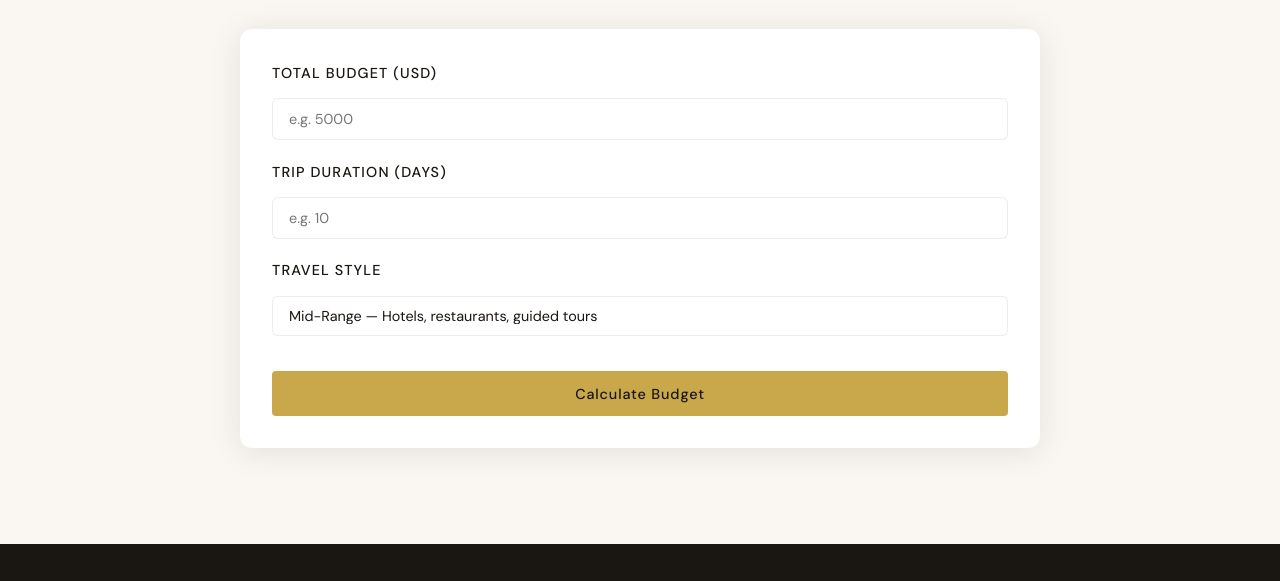
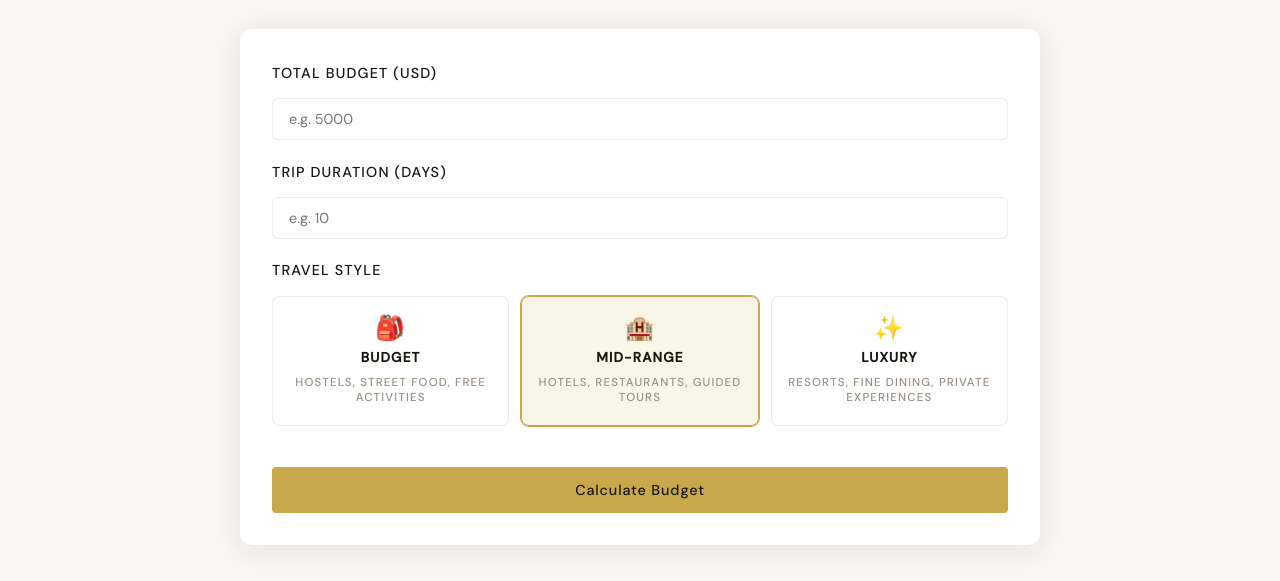
Before and after one commit to nirviknb/Travel_recommendation4, a website: page budget.html in a window 1280 px wide. Shown: the part 216-797 px from the top of the page. Drawn offline with nearby package versions, Linux system fonts and the light colour scheme.

Commit message:
more changes to budget page ui

```diff
--- a/budget.html
+++ b/budget.html
@@ -54,12 +54,33 @@
           <input type="number" id="budgetDays" placeholder="e.g. 10" min="1" />
         </div>
         <div class="form-group">
-          <label for="budgetStyle">Travel Style</label>
-          <select id="budgetStyle">
-            <option value="budget">Budget — Hostels, street food, free activities</option>
-            <option value="mid" selected>Mid-Range — Hotels, restaurants, guided tours</option>
-            <option value="luxury">Luxury — Resorts, fine dining, private experiences</option>
-          </select>
+          <label>Travel Style</label>
+          <div class="budget-style-options">
+            <label class="budget-style-option">
+              <input type="radio" name="budgetStyle" value="budget" />
+              <div class="budget-style-card">
+                <span class="budget-style-icon">🎒</span>
+                <span class="budget-style-name">Budget</span>
+                <span class="budget-style-desc">Hostels, street food, free activities</span>
+              </div>
+            </label>
+            <label class="budget-style-option">
+              <input type="radio" name="budgetStyle" value="mid" checked />
+              <div class="budget-style-card">
+                <span class="budget-style-icon">🏨</span>
+                <span class="budget-style-name">Mid-Range</span>
+                <span class="budget-style-desc">Hotels, restaurants, guided tours</span>
+              </div>
+            </label>
+            <label class="budget-style-option">
+              <input type="radio" name="budgetStyle" value="luxury" />
+              <div class="budget-style-card">
+                <span class="budget-style-icon">✨</span>
+                <span class="budget-style-name">Luxury</span>
+                <span class="budget-style-desc">Resorts, fine dining, private experiences</span>
+              </div>
+            </label>
+          </div>
         </div>
         <button class="btn-book" style="width:100%;margin-top:1rem" onclick="calculateBudget()">Calculate Budget</button>
       </div>
--- a/travel_recommendation.css
+++ b/travel_recommendation.css
@@ -2820,6 +2820,64 @@ select:focus-visible,
   color: var(--text-primary);
   font-size: 0.9rem;
 }
+
+.budget-style-options {
+  display: grid;
+  grid-template-columns: repeat(3, 1fr);
+  gap: 0.75rem;
+}
+
+.budget-style-option {
+  cursor: pointer;
+}
+
+.budget-style-option input[type="radio"] {
+  position: absolute;
+  opacity: 0;
+  width: 0;
+  height: 0;
+}
+
+.budget-style-card {
+  display: flex;
+  flex-direction: column;
+  align-items: center;
+  text-align: center;
+  padding: 1.2rem 0.75rem;
+  border: 1.5px solid var(--border-color);
+  border-radius: 8px;
+  background: var(--input-bg);
+  transition: all 0.2s ease;
+  gap: 0.4rem;
+}
+
+.budget-style-card:hover {
+  border-color: var(--gold);
+  background: var(--tag-bg);
+}
+
+.budget-style-option input[type="radio"]:checked + .budget-style-card {
+  border-color: var(--gold);
+  background: var(--tag-bg);
+  box-shadow: 0 0 0 1px var(--gold);
+}
+
+.budget-style-icon {
+  font-size: 1.5rem;
+  line-height: 1;
+}
+
+.budget-style-name {
+  font-weight: 600;
+  font-size: 0.85rem;
+  color: var(--text-primary);
+}
+
+.budget-style-desc {
+  font-size: 0.72rem;
+  color: var(--text-muted);
+  line-height: 1.3;
+}
 .budget-results {
   margin-top: 2rem;
   background: var(--card-bg);
@@ -3332,4 +3390,7 @@ select:focus-visible,
   .compare-table td {
     padding: 0.5rem 0.3rem;
   }
-}
+  .budget-style-options {
+    grid-template-columns: 1fr;
+  }
+}
--- a/travel_recommendation.js
+++ b/travel_recommendation.js
@@ -2124,7 +2124,7 @@ function swapCurrencies() {
 function calculateBudget() {
   const budget = parseFloat(document.getElementById('budgetAmount')?.value) || 0;
   const days = parseInt(document.getElementById('budgetDays')?.value) || 7;
-  const style = document.getElementById('budgetStyle')?.value || 'mid';
+  const style = document.querySelector('input[name="budgetStyle"]:checked')?.value || 'mid';
   if (budget <= 0 || days <= 0) {
     showToast('Please enter a valid budget and trip duration');
     return;
```
